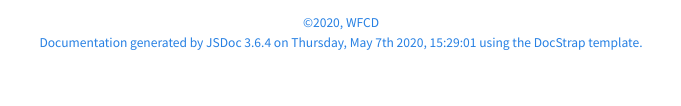
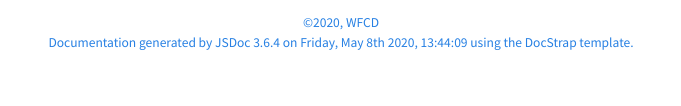
Before and after one commit to WFCD/worldstate-emitter, a website: page docs/RSS.html in a window 1280 px wide. Shown: the part 502-608 px from the top of the page, 299-980 px from the left. Drawn offline with Linux system fonts and the light colour scheme.

Commit message:
chore(automated): Docs Update 161 [ci skip]

```diff
--- a/docs/RSS.html
+++ b/docs/RSS.html
@@ -295,7 +295,7 @@
 <span class="jsdoc-message">
 	Documentation generated by <a href="https://github.com/jsdoc3/jsdoc">JSDoc 3.6.4</a>
 
-		on Thursday, May 7th 2020, 15:29:01
+		on Friday, May 8th 2020, 13:44:09
 
 	using the <a href="https://github.com/docstrap/docstrap">DocStrap template</a>.
 </span>
```
Also changed, not shown: docs/TwitterCache.html (+1 -1 lines), docs/WSCache.html (+1 -1 lines), docs/Worldstate.html (+1 -1 lines), docs/classes.list.html (+1 -1 lines), docs/global.html (+1 -1 lines), docs/handlers_RSS.js.html (+1 -1 lines), docs/handlers_Twitter.js.html (+1 -1 lines), docs/handlers_Worldstate.js.html (+1 -1 lines), docs/index.html (+1 -1 lines), docs/utilities_WSCache.js.html (+1 -1 lines), docs/utilities_index.js.html (+1 -1 lines).
